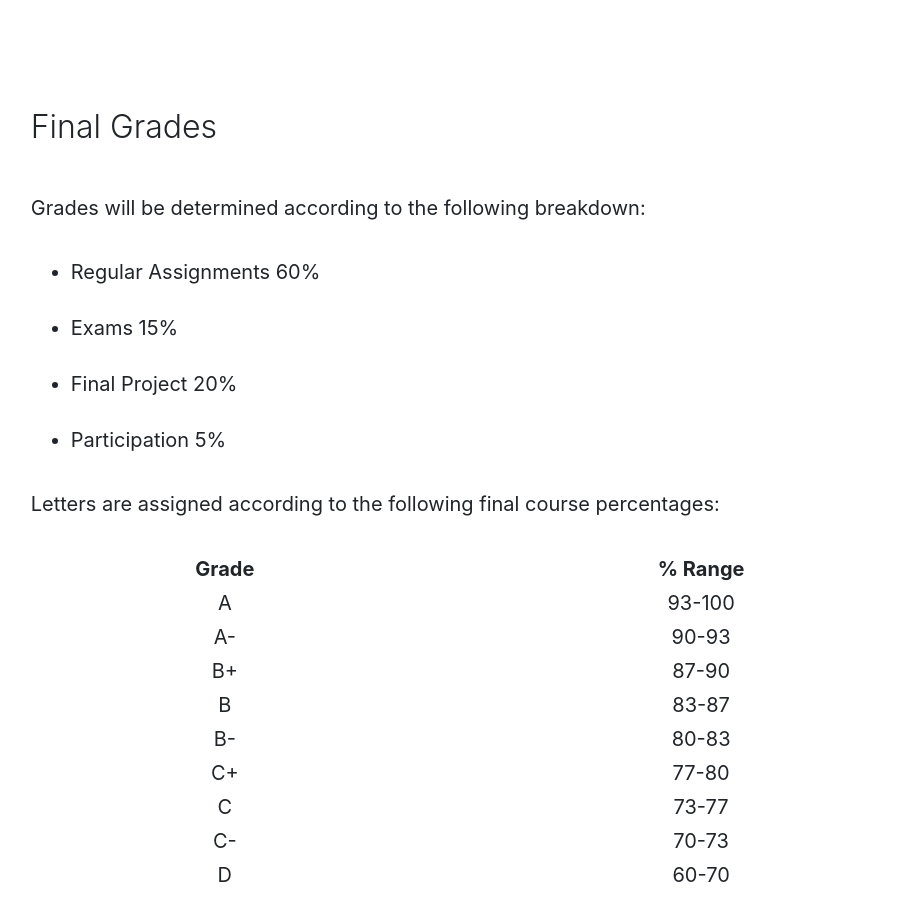
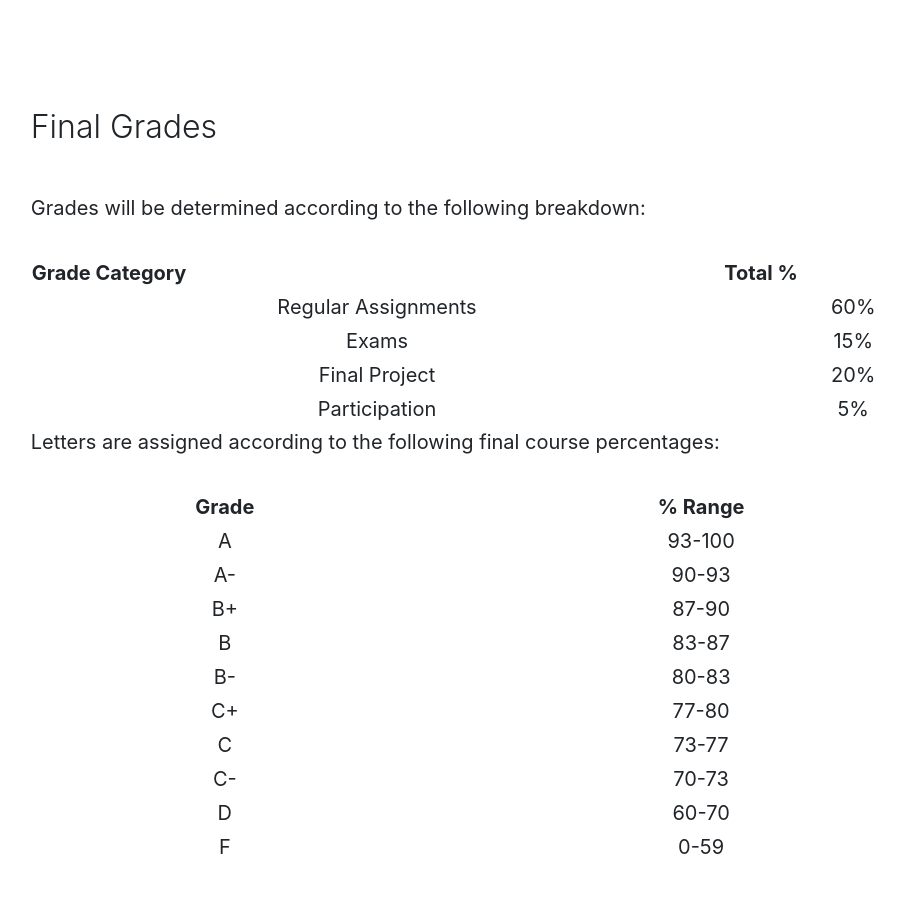
Before and after one commit to Montana-Media-Arts/creative-coding-1, a Jekyll site: the page built from modules/syllabus/_posts/2017-01-01-syllabus.md, in a window 1280 px wide and 900 px high, scrolled down 10063 px. Shown: the whole window, without its empty margins (133-1038 px from the left). Built offline with Jekyll 4.4.1, drawn with Linux system fonts in a browser that asks for light colours; nearby versions of some CDN libraries.

Commit message:
grade category table

```diff
--- a/modules/syllabus/_posts/2017-01-01-syllabus.md
+++ b/modules/syllabus/_posts/2017-01-01-syllabus.md
@@ -191,10 +191,13 @@ I recognize exams are abstract assessments, which do not always mimic real world
 
 Grades will be determined according to the following breakdown:
 
--   Regular Assignments 60%
--   Exams 15%
--   Final Project 20%
--   Participation 5%
+| Grade Category 		| Total % 	|
+| --------------------- | --------- |
+| Regular Assignments	| 60%		|
+| Exams 				| 15%		|
+| Final Project 		| 20%		|
+| Participation 		| 5%		|
+
 
 Letters are assigned according to the following final course percentages:
 
```
